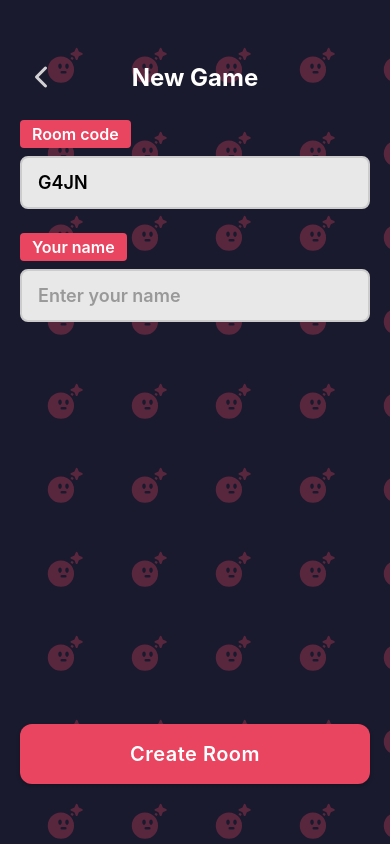
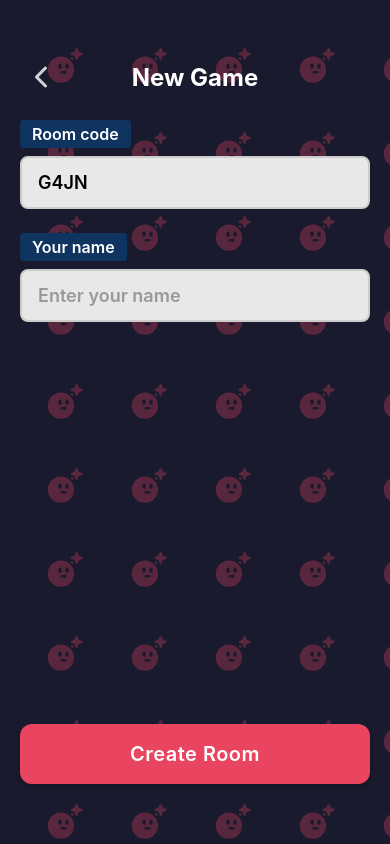
Before and after one commit to 0xJas0n/times-up, a React Native app: screen /NewGame in a window 390 px wide. Built offline with nearby package versions, Linux system fonts and the light colour scheme; what react-native-zeroconf would draw is missing.

Commit message:
Adjsut colors

```diff
--- a/src/screens/JoinGameScreen.tsx
+++ b/src/screens/JoinGameScreen.tsx
@@ -198,7 +198,7 @@ const styles = StyleSheet.create({
         marginTop: 20,
     },
     gameItem: {
-        backgroundColor: colors.primary,
+        backgroundColor: colors.secondary,
         padding: 20,
         borderRadius: 8,
         marginBottom: 10,
@@ -212,7 +212,7 @@ const styles = StyleSheet.create({
         fontWeight: 'bold',
     },
     joinBadge: {
-        backgroundColor: colors.secondary,
+        backgroundColor: colors.primary,
         paddingVertical: 8,
         paddingHorizontal: 16,
         borderRadius: 6,
--- a/src/screens/NewGameScreen.tsx
+++ b/src/screens/NewGameScreen.tsx
@@ -116,7 +116,7 @@ const styles = StyleSheet.create({
     width: '100%',
   },
   labelContainer: {
-    backgroundColor: colors.primary,
+    backgroundColor: colors.secondary,
     alignSelf: 'flex-start',
     paddingHorizontal: 12,
     paddingVertical: 4,
```
